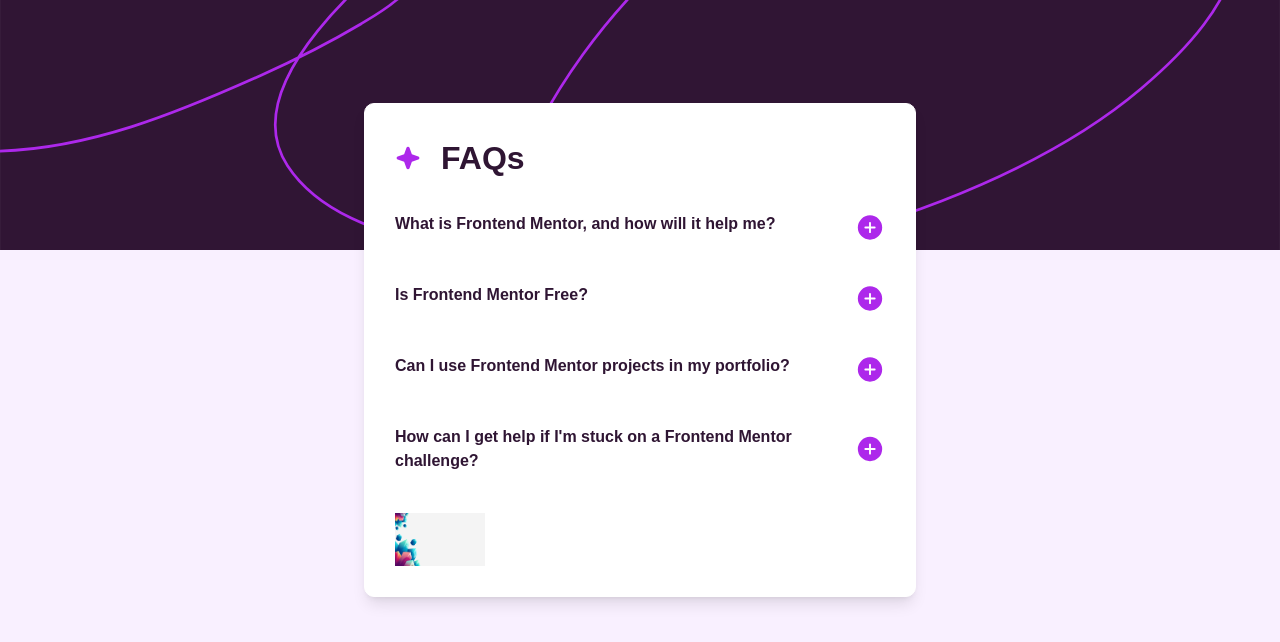
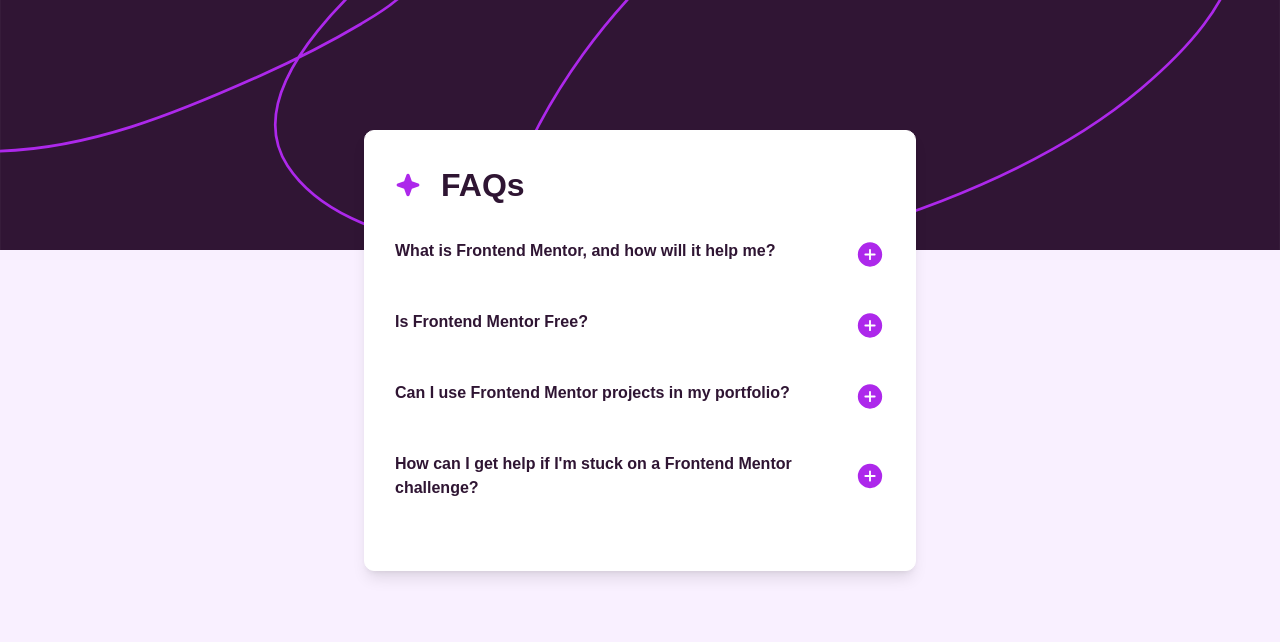
Before and after one commit to jayfaculty-design/faq, a React (Vite) app in the folder my-faq/: page / in a window 1280 px wide. Shown: the top 642 px of the page. Built offline with nearby package versions, Linux system fonts and the light colour scheme.

Commit message:
Changes made

```diff
--- a/my-faq/src/App.jsx
+++ b/my-faq/src/App.jsx
@@ -54,9 +54,7 @@ function App() {
               setActiveItem={setActiveItem}
             />
           </div>
-          <div>
-            <img width={'90px'} src="./images/background-pattern-desktop.jpg" alt="" />
-          </div>
+
         </div>
       </div>
     </>
```
